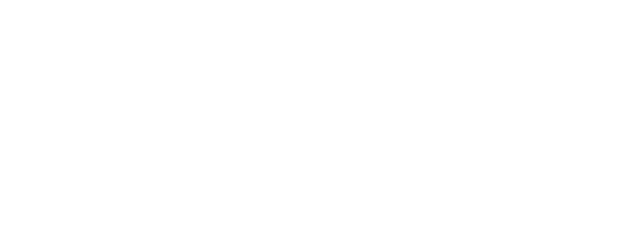
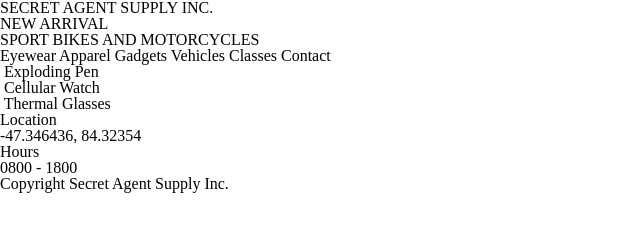
Before and after one commit to thearechner/SecretAgent, a plain HTML site: page index.html in a window 1280 px wide. Shown: the whole page, without its empty margins (0-640 px from the left). Drawn offline with Linux system fonts and the light colour scheme; files that its build step writes are made by us from their sources.

Commit message:
Basic HTML outline

```diff
--- a/index.html
+++ b/index.html
@@ -6,7 +6,57 @@
     <link rel="stylesheet" href="/css/reset.css" type="text/css">
     <link rel="stylesheet" href="/css/style.css" type="text/css">
   </head>
+
   <body>
-
+<!-- Header -->
+    <header>
+      <h1>SECRET AGENT SUPPLY INC.</h1>
+      <div class="title card">
+        <h3>NEW ARRIVAL</h3>
+        <h2>SPORT BIKES AND MOTORCYCLES</h2>
+      </div>
+<!-- Menu -->
+      <nav>
+        <span>Eyewear</span>
+        <span>Apparel</span>
+        <span>Gadgets</span>
+        <span>Vehicles</span>
+        <span>Classes</span>
+        <span>Contact</span>
+      </nav>
+    </header>
+<!-- Content -->
+    <main>
+<!-- Products -->
+      <section class="products">
+        <div class="container">
+          <img src="" alt="">
+          <span class="label">Exploding Pen</span>
+        </div>
+        <div class="container">
+          <img src="" alt="">
+          <span class="label">Cellular Watch</span>
+        </div>
+        <div class="container">
+          <img src="" alt="">
+          <span class="label">Thermal Glasses</span>
+        </div>
+      </section>
+<!-- Store info -->
+      <section class="info">
+        <div class="location">
+          <span>Location</span>
+          <p>-47.346436, 84.32354</p>
+        </div>
+        <div class="hours">
+          <span>Hours</span>
+          <p>0800 - 1800</p>
+        </div>
+      </section>
+    </main>
+<!-- Footer -->
+    <footer>
+      <span>Copyright Secret Agent Supply Inc.</span>
+    </footer>
   </body>
 </html>
```
Also changed, not shown: resources/images/glasses.png (added), resources/images/logo.png (added), resources/images/moto.jpeg (added), resources/images/pen.png (added), resources/images/watch.png (added).
